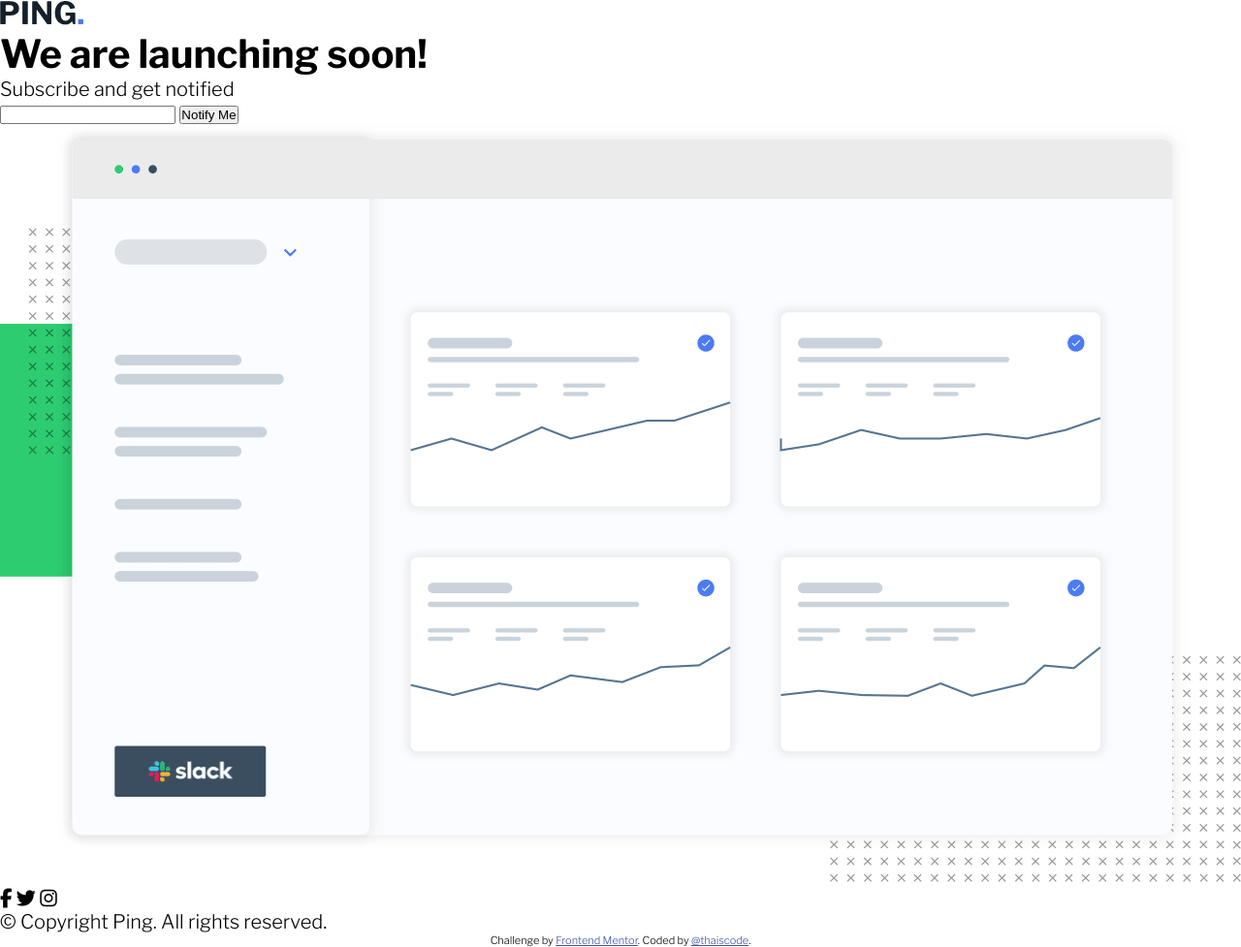
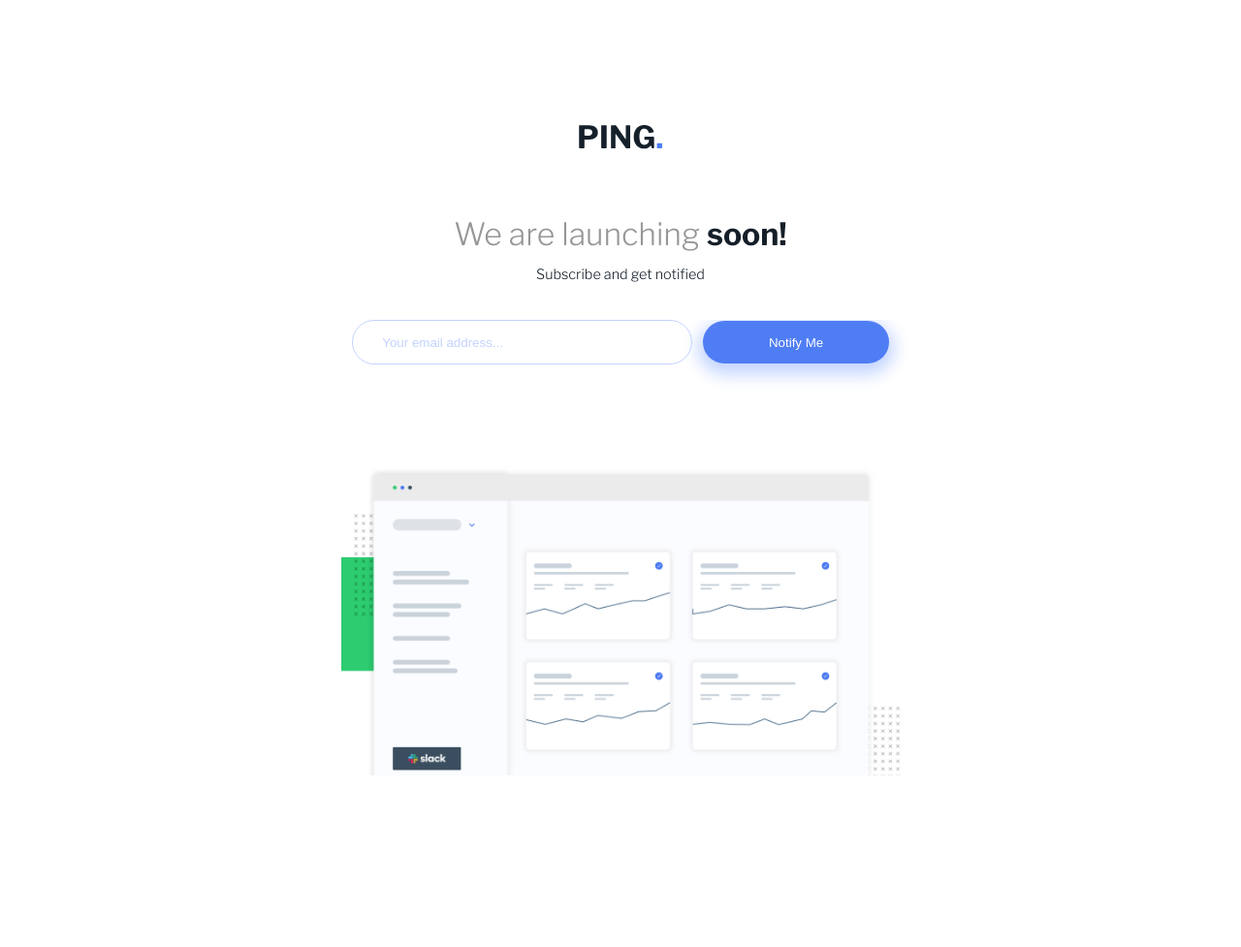
Before and after one commit to thaiscode/ping-coming-soon-page-master, a plain HTML site: page index.html in a window 1280 px wide. Shown: the whole page at 97% size. After the commit the page ends 800 px from the top, so only its background shows below. Drawn offline with nearby package versions, Linux system fonts and the light colour scheme.

Commit message:
style.css done

```diff
--- a/index.html
+++ b/index.html
@@ -17,34 +17,36 @@
 
 </head>
 <body>
-  <header>
-    <img src="images/logo.svg" alt="ping logo">
+  <header class="header">
+    <img src="images/logo.svg" alt="ping logo" class="header__img">
   </header>
 
-  <main>
-    <h1>We are launching soon!</h1>
+  <main class="main">
+    <h1 class="main__title">We are launching <span>soon!</span></h1>
 
-    <p>Subscribe and get notified</p>
+    <p class="main__paragraph">Subscribe and get notified</p>
 
-    <form action="">
-      <input type="email" id="" required>
-      <button>Notify Me</button>
-    </form>
+    <form class="form">
+      <input type="email" id="email__box" placeholder="Your email address..." required>
 
-    <img src="images/illustration-dashboard.png" alt="illustration dashboard">
+      <button class="email__button">Notify Me</button>
+  </form>
 
-    <footer>
-      <div>
-        <i class="fa-brands fa-facebook-f"></i>
-        <i class="fa-brands fa-twitter"></i>
-        <i class="fa-brands fa-instagram"></i>
+
+
+    <img src="images/illustration-dashboard.png" alt="illustration dashboard" class="illustration__img">
+
+      <div class="box__icons">
+        <i class="fa-brands fa-facebook-f icons"></i>
+        <i class="fa-brands fa-twitter icons"></i>
+        <i class="fa-brands fa-instagram icons"></i>
       </div>
 
-      <p>&copy; Copyright Ping. All rights reserved.</p>
-    </footer>
   </main>
 
   <footer>
+    <p class="footer__copy">&copy; Copyright Ping. All rights reserved.</p>
+
     <p class="attribution">
       Challenge by <a href="https://www.frontendmentor.io?ref=challenge" target="_blank">Frontend Mentor</a>.
       Coded by <a href="https://github.com/thaiscode">@thaiscode</a>.
--- a/style.css
+++ b/style.css
@@ -9,21 +9,182 @@
 * {
     margin: 0;
     padding: 0;
+    overflow-x: hidden;
 }
 
-body {
-    font: 1.25rem 'Libre Franklin', sans-serif;
+img {
+    max-width: 100%;
+    height: auto;
 }
 
+/*Mobile first - 375px*/
 
+body {
+    width: 100vw;
+    height: 100vh;
+    font: 16px 'Libre Franklin', sans-serif;
+    background: white;
+    box-sizing: border-box;
+}
 
+.header {
+    width: 100vw;
+    height: auto;
+    text-align: center;
+    margin: 20% 0 10% 0;
+}
 
+.header__img {
+    width: 56px;
+    height: auto;
+}
 
-.attribution {
-    font-size: 11px;
+.main {
+    width: 100%;
+    height: auto;
     text-align: center;
 }
 
+.main__title {
+    font-size: 1.25rem;
+    font-weight: 300;
+    color: var(--gray);
+    margin-bottom: 4%;
+}
+
+.main__title span {
+    font-weight: 700;
+    color: var(--very-dark-blue);
+}
+
+.main__paragraph {
+    font-size: 0.7rem;
+    color: var(--very-dark-blue);
+    margin-bottom: 7%;
+}
+
+#email__box {
+    width: 65%;
+    border: 1px solid var(--pale-blue);
+    border-radius: 25px;
+    padding: 0.9rem;
+    margin: 0 auto;
+}
+
+#email__box::placeholder {
+    color: var(--pale-blue);
+    padding-left: 1rem;
+}
+
+.email__button {
+    width: 75%;
+    padding: 0.9rem;
+    background-color: var(--blue);
+    border: none;
+    color: white;
+    border-radius: 25px;
+    margin-top: 0.5rem;
+}
+
+.illustration__img {
+    width: 85%;
+    margin: 4rem 0 6rem 0;
+}
+
+.box__icons {
+    margin-bottom: 2rem;
+}
+.icons {
+    width: auto;
+    padding: 0.5rem;
+    border: 1px solid var(--pale-blue);
+    color: var(--blue);
+    border-radius: 50%;
+    margin-right: 0.5rem;
+}
+
+.icons:nth-child(1){
+    padding: 0.5rem 0.7rem;
+}
+
+.footer__copy {
+    color: var(--gray);
+    font-size: 0.8rem;
+    font-weight: 300;
+    margin-bottom: 0.5rem;
+    text-align: center;
+}
+
+.attribution {
+    font-size: 0.7rem;
+    text-align: center;
+    color: var(--very-dark-blue);
+}
+
 .attribution a {
+    text-decoration: none;
     color: hsl(228, 45%, 44%);
 }
+
+/*Desktop*/
+
+@media screen and (min-width: 1024px){
+    .header {
+        margin: 10% 0 5% 0;
+    }
+
+    .header__img {
+        width: 86px;
+    }
+
+    .main__title {
+        font-size: 2rem;
+        margin-bottom: 1%;
+    }
+
+    .main__paragraph {
+        font-size: 0.9rem;
+        margin-bottom: 3%;
+    }
+
+    .form {
+        height: 13vh;
+    }
+
+    #email__box {
+        width: 25%;
+    }
+
+    .email__button {
+        width: 15%;
+        margin: 0 0 0 0.5rem;
+        box-shadow: 0px 6px 17px 5px var(--pale-blue);
+    }
+
+    .email__button:hover {
+        cursor: pointer;
+        background: var(--pale-blue);
+    }
+
+    .illustration__img {
+        width: 45%;
+        margin: 3rem 0 6rem 0;
+    }
+
+    .icons:hover {
+        cursor: pointer;
+        background: var(--blue);
+        color: var(--pale-blue);
+    }
+
+    .attribution a:hover {
+        cursor: pointer;
+        color: var(--blue);
+        font-weight: 600;
+}
+}
+
+@media screen and (min-width: 1440px){
+}
+
+@media screen and (min-width: 1920px){}
```
